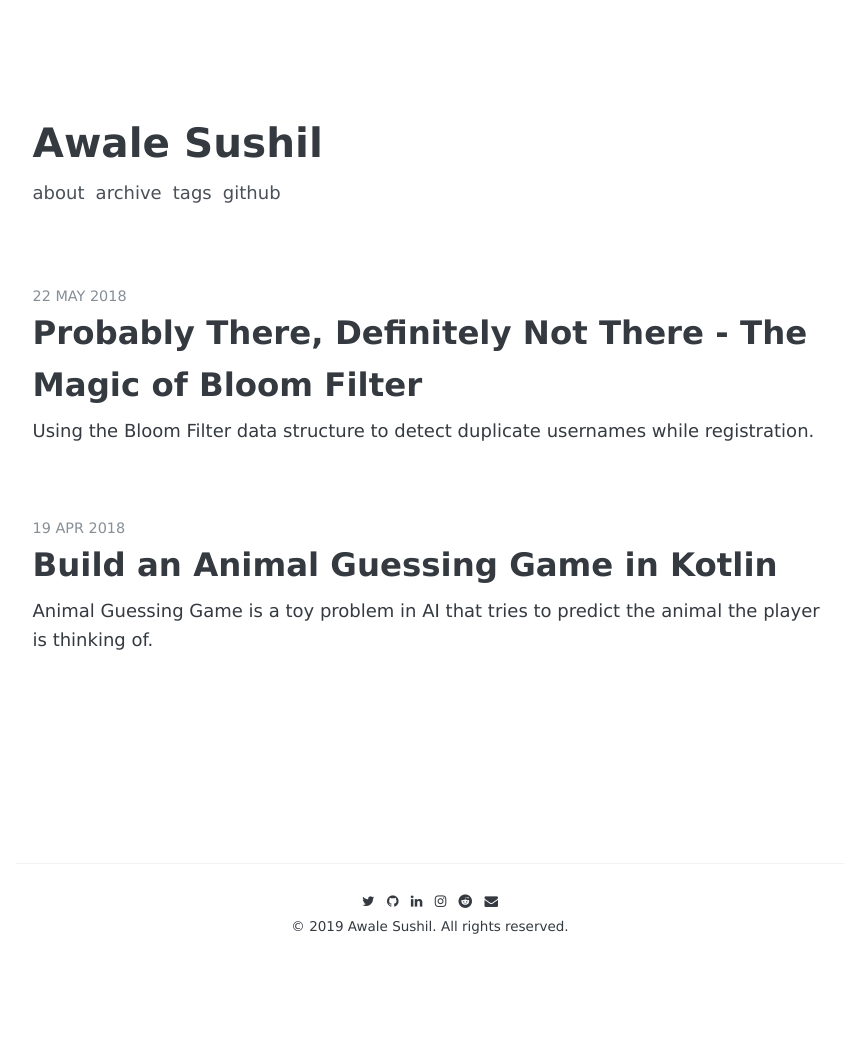
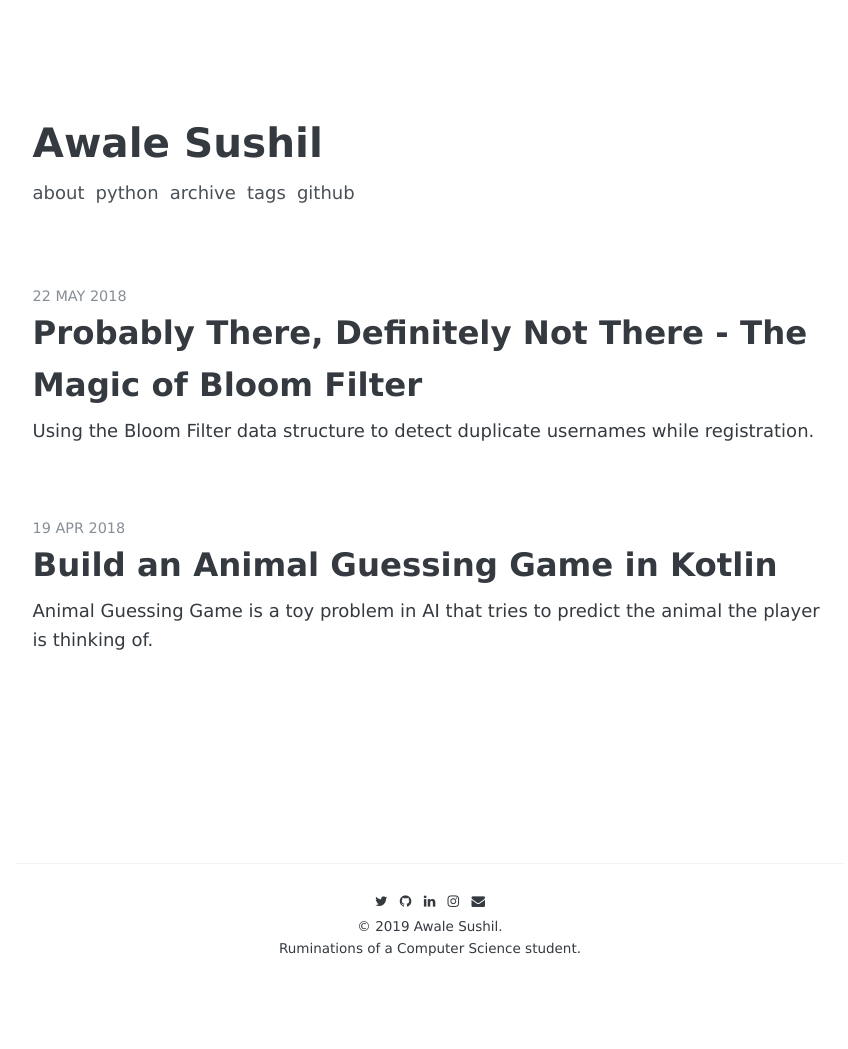
Before and after one commit to awalesushil/blog, a Jekyll site: the page built from index.html, in a window 1280 px wide. Shown: the whole page, without its empty margins (210-1058 px from the left). Built offline with Jekyll 4.4.1, drawn with Linux system fonts in a browser that asks for light colours; some web fonts are replaced; the list of posts is cut into pages by our own code; before the commit the page ends 1028 px from its top, so only the background shows below that.

Commit message:
Removed redit link, added Python sub-page

```diff
--- a/_config.yml
+++ b/_config.yml
@@ -4,6 +4,7 @@
 
 # Basic
 name:               "Awale Sushil"
+description:        "Ruminations of a Computer Science student"
 
 author:
   facebook:
@@ -17,10 +18,9 @@ author:
   pinterest:
   googlePlus:
   instagram:        awalesushil
-  reddit:           awalesushil
   medium:
   tumblr:
-  email:            ssushil.awale@gmail.com
+  email:            ssushil dot awale at gmail dot com
 
 copyright:
   year:             2019
@@ -57,6 +57,8 @@ kramdown:
 nav:
   - name:           "About"
     url:            "/about"
+  - name:           "Python"
+    url:            "/python"
   - name:           "Archive"
     url:            "/archive"
   - name:           "Tags"
--- a/_includes/footer.html
+++ b/_includes/footer.html
@@ -63,5 +63,5 @@
     {% endif %}
 
   </div>
-  © {{ site.copyright.year }} {{ site.copyright.name }}. All rights reserved.
+  © {{ site.copyright.year }} {{ site.copyright.name }}. <br>{{ site.description }}.
 </div>
```
